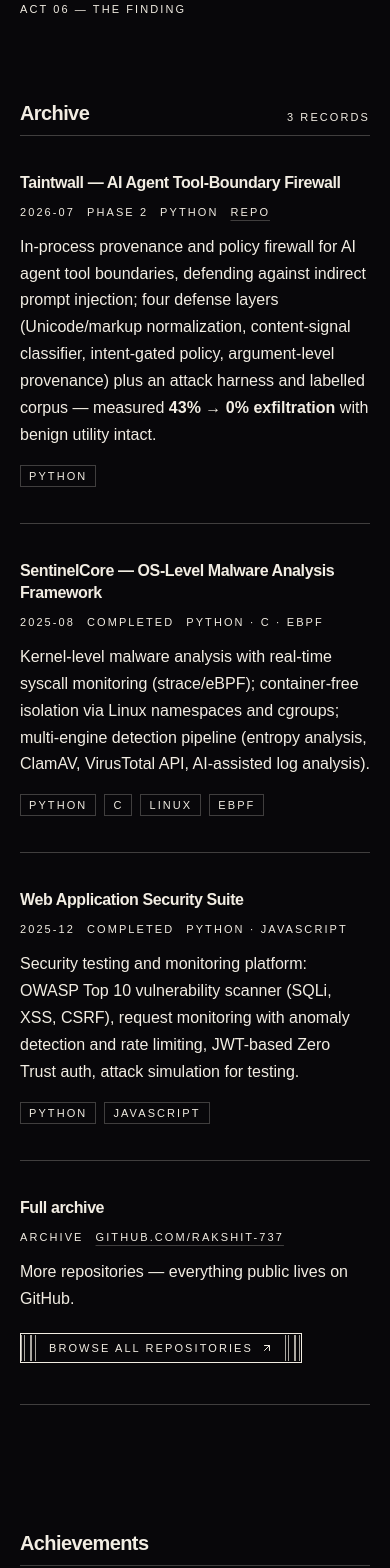
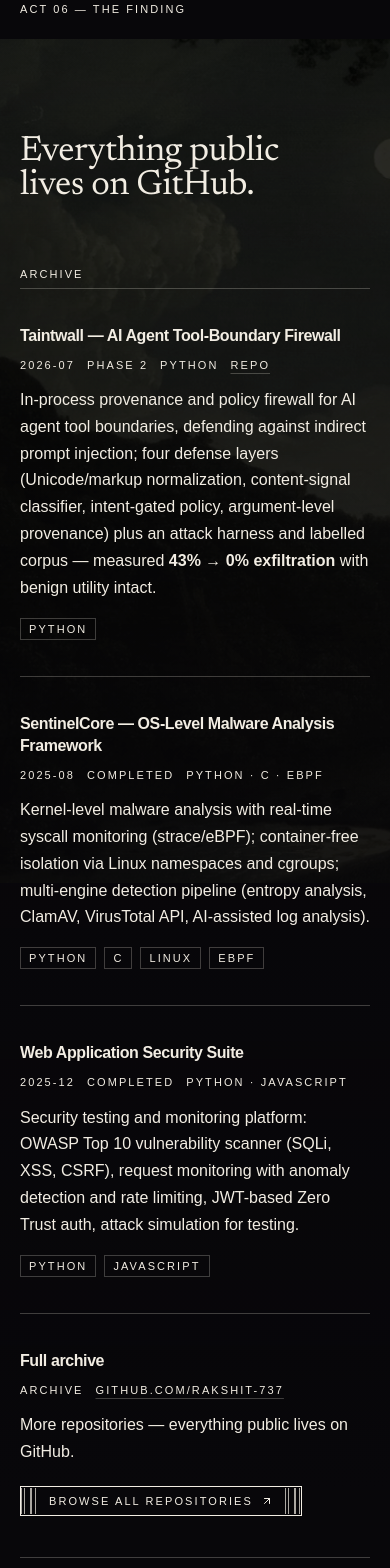
Before and after one commit to rakshit-737/portfolio, a Next.js app: page / in a window 390 px wide. Shown: the part 5860-7428 px from the top of the page. Built offline with nearby package versions, Linux system fonts and the light colour scheme; no server answers; a web font is replaced by a local one.

Commit message:
feat: act 7 — the ledger, and navigation for eight acts

```diff
--- a/src/app/page.tsx
+++ b/src/app/page.tsx
@@ -314,19 +314,22 @@ export default async function Home() {
           </div>
         </Act>
 
-        {/* ── Archive ───────────────────────────────────────────────── */}
-        <section
-          id="more-projects"
-          aria-labelledby="more-projects-title"
-          className="py-16 sm:py-24"
+        <Act
+          id="ledger"
+          label={acts.ledger.label}
+          lamp={plates[acts.ledger.plate].lamp}
+          className="!min-h-0"
         >
-          <div className={SHELL}>
-            <SectionHead
-              id="more-projects"
-              title="Archive"
-              meta={`${moreProjects.length} records`}
-            />
+          <div className="pointer-events-none absolute inset-0">
+            <div className="sticky top-0 h-[100svh]">
+              <Plate id={acts.ledger.plate} />
+            </div>
+          </div>
 
+          <div className={`${SHELL} scrim relative z-10 py-24`}>
+            <Statement id="ledger-title">{acts.ledger.statement}</Statement>
+
+            <h3 className="label mt-16 border-b border-rule pb-2">Archive</h3>
             <ul>
               {moreProjects.map((project, i) => (
                 <li
@@ -386,17 +389,8 @@ export default async function Home() {
                 </div>
               </li>
             </ul>
-          </div>
-        </section>
 
-        {/* ── Achievements ──────────────────────────────────────────── */}
-        <section
-          id="achievements"
-          aria-labelledby="achievements-title"
-          className="py-16 sm:py-24"
-        >
-          <div className={SHELL}>
-            <SectionHead id="achievements" title="Achievements" />
+            <h3 className="label mt-16 border-b border-rule pb-2">Achievements</h3>
             <ul>
               {achievements.map((a) => (
                 <li
@@ -424,13 +418,8 @@ export default async function Home() {
                 </li>
               ))}
             </ul>
-          </div>
-        </section>
 
-        {/* ── Skills ────────────────────────────────────────────────── */}
-        <section id="skills" aria-labelledby="skills-title" className="py-16 sm:py-24">
-          <div className={SHELL}>
-            <SectionHead id="skills" title="Skills" />
+            <h3 className="label mt-16 border-b border-rule pb-2">Skills</h3>
             <dl className="mt-4">
               {skills.map(({ group, items }) => (
                 <div
@@ -453,17 +442,8 @@ export default async function Home() {
                 </div>
               ))}
             </dl>
-          </div>
-        </section>
 
-        {/* ── Education ─────────────────────────────────────────────── */}
-        <section
-          id="education"
-          aria-labelledby="education-title"
-          className="py-16 sm:py-24"
-        >
-          <div className={SHELL}>
-            <SectionHead id="education" title="Education" />
+            <h3 className="label mt-16 border-b border-rule pb-2">Education</h3>
             <ul>
               {education.map((e) => (
                 <li
@@ -483,8 +463,13 @@ export default async function Home() {
                 </li>
               ))}
             </ul>
+
+            <Provenance
+              className="mt-12"
+              segments={withCredit(acts.ledger.plate, [...archive.evidence])}
+            />
           </div>
-        </section>
+        </Act>
 
         {/* ── Contact: the close ────────────────────────────────────── */}
         <section
--- a/src/components/CommandPalette.tsx
+++ b/src/components/CommandPalette.tsx
@@ -91,11 +91,10 @@ export default function CommandPalette() {
 
   const commands = useMemo<Command[]>(() => {
     const jump = (id: string) => () => {
-      const reduced = window.matchMedia(
-        "(prefers-reduced-motion: reduce)",
-      ).matches;
       document.getElementById(id)?.scrollIntoView({
-        behavior: reduced ? "auto" : "smooth",
+        behavior: window.matchMedia("(prefers-reduced-motion: reduce)").matches
+          ? "auto"
+          : "smooth",
         block: "start",
       });
       history.replaceState(null, "", `#${id}`);
@@ -113,12 +112,7 @@ export default function CommandPalette() {
         .map((p) => ({ name: p.name.split("—")[0].trim(), url: p.repoUrl! })),
     ];
 
-    // navSections omits the archive section (nav highlights its parent);
-    // the index lists it explicitly so every numbered section is reachable.
-    const sections = [
-      ...navSections.map((s) => ({ id: s.id, label: s.label })),
-      { id: "more-projects", label: "More Projects" },
-    ];
+    const sections = navSections.map((s) => ({ id: s.id, label: s.label }));
 
     return [
       ...sections.map((s) => ({
--- a/src/components/Nav.tsx
+++ b/src/components/Nav.tsx
@@ -18,9 +18,7 @@ export default function Nav() {
   const menuButtonRef = useRef<HTMLButtonElement>(null);
 
   useEffect(() => {
-    // Sections observed but absent from the rail highlight their parent.
-    const spyAlias: Record<string, string> = { "more-projects": "projects" };
-    const ids = [...navSections.map((s) => s.id), ...Object.keys(spyAlias)];
+    const ids = navSections.map((s) => s.id);
     const sections = ids
       .map((id) => document.getElementById(id))
       .filter((el): el is HTMLElement => el !== null);
@@ -29,7 +27,7 @@ export default function Nav() {
       (entries) => {
         for (const entry of entries) {
           if (entry.isIntersecting) {
-            setActive(spyAlias[entry.target.id] ?? entry.target.id);
+            setActive(entry.target.id);
           }
         }
       },
@@ -70,6 +68,18 @@ export default function Nav() {
 
   const openPalette = () => window.dispatchEvent(new Event(OPEN_PALETTE_EVENT));
 
+  // scroll-behavior: smooth was dropped from <html> so it can't fight the
+  // lamp's own scroll mapping — restored per-call here instead.
+  const jumpTo = (id: string) => (e: React.MouseEvent<HTMLAnchorElement>) => {
+    e.preventDefault();
+    document.getElementById(id)?.scrollIntoView({
+      behavior: window.matchMedia("(prefers-reduced-motion: reduce)").matches
+        ? "auto"
+        : "smooth",
+    });
+    history.replaceState(null, "", `#${id}`);
+  };
+
   return (
     <header
       ref={headerRef}
@@ -93,6 +103,7 @@ export default function Nav() {
             <a
               key={s.id}
               href={`#${s.id}`}
+              onClick={jumpTo(s.id)}
               aria-current={active === s.id ? "location" : undefined}
               className={`label px-2.5 py-1.5 transition-colors ${
                 active === s.id
@@ -160,7 +171,10 @@ export default function Nav() {
                   className={`label border-b border-rule-soft px-2 py-3.5 last:border-b-0 ${
                     active === s.id ? "bg-signal text-ground" : ""
                   }`}
-                  onClick={() => setOpen(false)}
+                  onClick={(e) => {
+                    jumpTo(s.id)(e);
+                    setOpen(false);
+                  }}
                 >
                   {s.label}
                 </a>
--- a/src/content.ts
+++ b/src/content.ts
@@ -682,11 +682,11 @@ export const education: EducationEntry[] = [
 
 export const navSections = [
   { id: "about", label: "About" },
-  { id: "projects", label: "Projects" },
+  { id: "warden", label: "Warden" },
+  { id: "scheduler", label: "Scheduler" },
+  { id: "plantpal", label: "PlantPal+" },
   { id: "research", label: "Research" },
-  { id: "achievements", label: "Achievements" },
-  { id: "skills", label: "Skills" },
-  { id: "education", label: "Education" },
+  { id: "ledger", label: "Ledger" },
   { id: "contact", label: "Contact" },
 ] as const;
 
```
Also changed, not shown: 1 other file (tests, documents, lock files or other folders).
